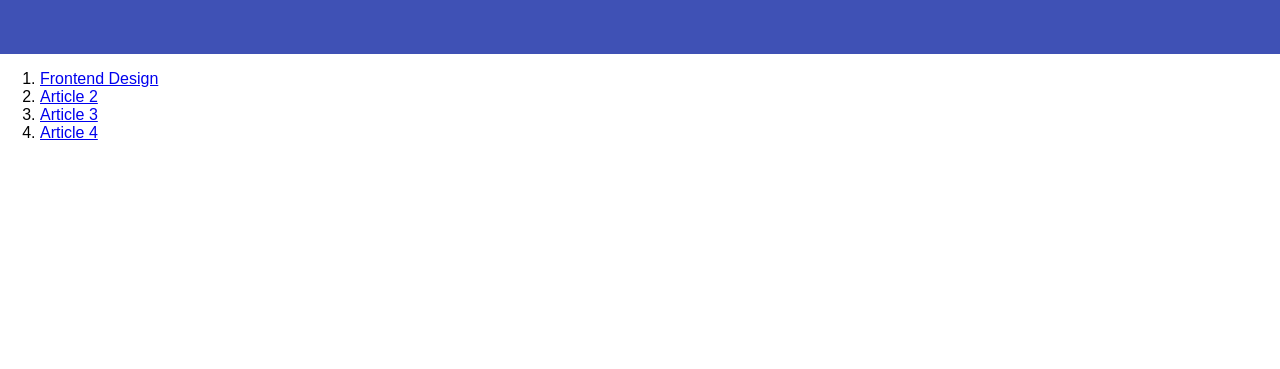
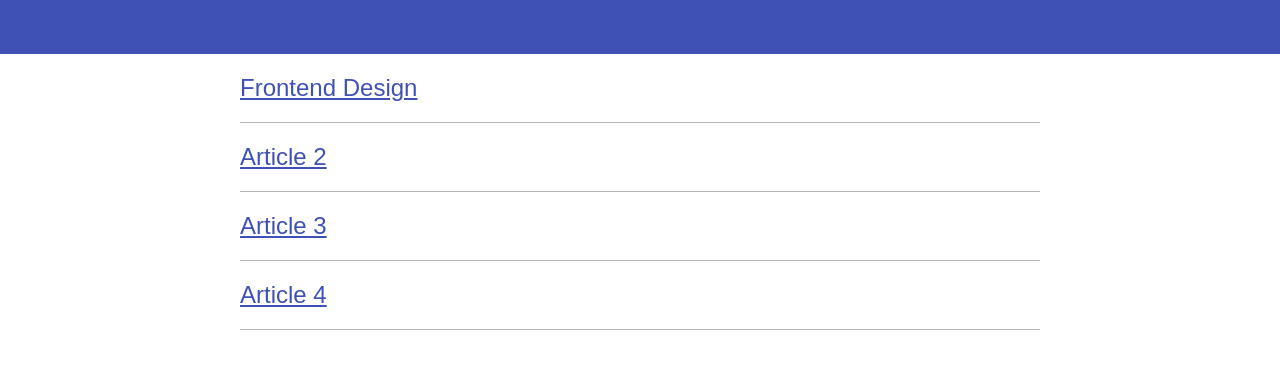
Before and after one commit to LaetitiaPa/FrontEndNewsScreencast, a plain HTML site: page index.html in a window 1280 px wide. Shown: the part 133-502 px from the top of the page. Drawn offline with Linux system fonts and the light colour scheme.

Commit message:
Add styles news and constrain content

```diff
--- a/index.html
+++ b/index.html
@@ -10,7 +10,8 @@
     <header class='header'>
         <p class='logo'>Front-end News</p>
     </header>
-    <main>
+    <main class='content'>
+      <div class='container'>
         <ol class='news'>
           <li class='news-item'>
             <a class='news-link' href='#'>Frontend Design</a>
@@ -25,6 +26,7 @@
             <a class='news-link' href='#'>Article 4</a>
           </li class='news-item'>
         </ol>
+      </div>
     </main>
   </body>
 </html>
--- a/main.css
+++ b/main.css
@@ -13,6 +13,9 @@ h1, h2, h3, h4, h5, h6 {
 }
 
 ol {
+ margin: 0;
+ padding: 0;
+ list-style-type: none;
 
 }
 
@@ -29,24 +32,57 @@ a {
 }
 
 /*--------------------------------------------------
-*    Header
+*
+    Header
 
 --------------------------------------------------*/
 .header {
     background-color: #3f51b5;
     color: #fff;
+    margin-bottom: 20px;
     padding: 40px 0;
     text-align: center;
 }
 
 /*--------------------------------------------------
-*    Logo
+*
+    Logo
 
 --------------------------------------------------*/
 
 .logo {
-    font-size: 34px;
-    font-weight: bold;
-    text-transform: uppercase;
+  font-size: 34px;
+  font-weight: bold;
+  text-transform: uppercase;
 
 }
+
+/*--------------------------------------------------
+*
+    News
+
+--------------------------------------------------*/
+.news-item {
+  border-bottom: 1px solid #b6b6b6;
+  margin-bottom: 20px;
+  padding-bottom: 20px;
+
+}
+
+.news-link {
+  color: #3f51b5;
+  font-size: 24px;
+
+}
+
+
+/*--------------------------------------------------
+*
+   Container
+
+--------------------------------------------------*/
+
+.container {
+    margin: 0 auto;
+    max-width: 800px;
+}
```
Lines whose indentation alone changed are shown as unchanged.
